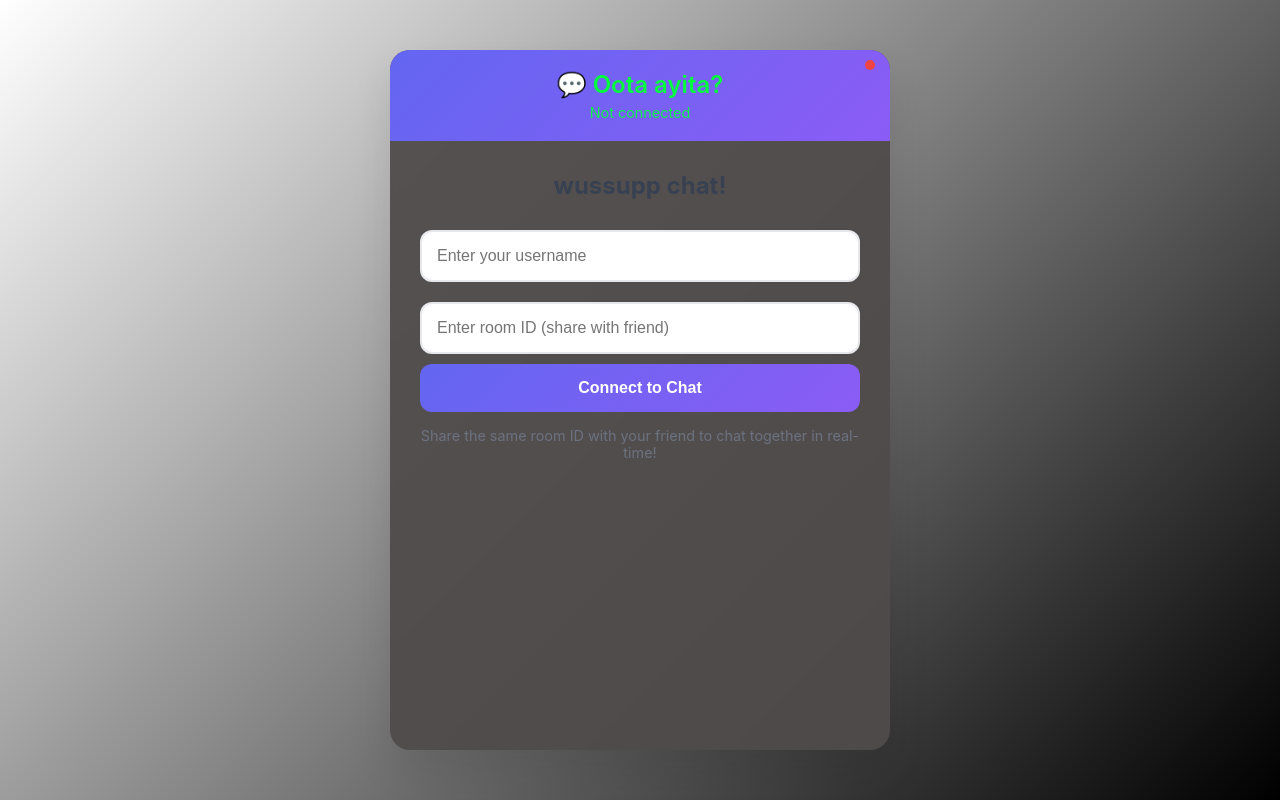
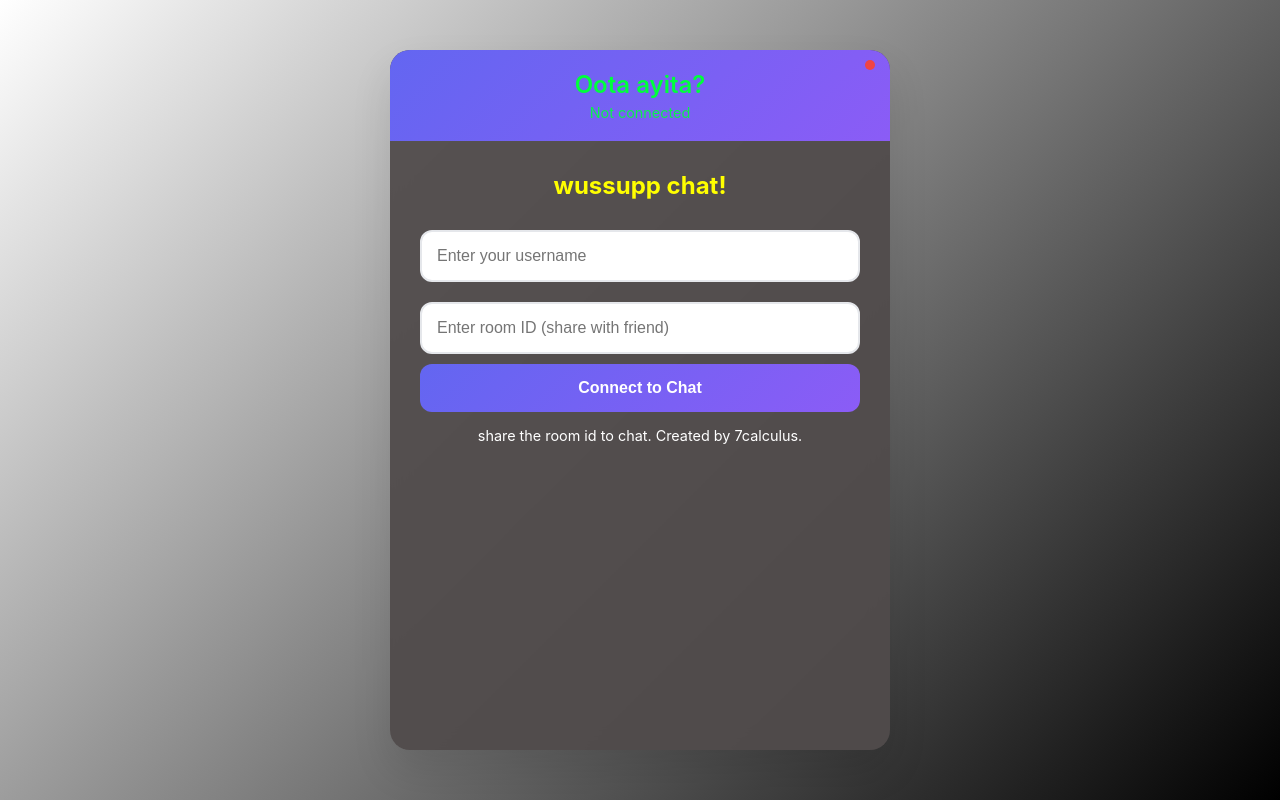
Before and after one commit to 7calculus/chat, a website: page public/index.html in a window 1280 px wide. Drawn offline with nearby package versions, Linux system fonts and the light colour scheme.

Commit message:
color adjustments lol

```diff
--- a/public/index.html
+++ b/public/index.html
@@ -207,7 +207,7 @@
             bottom: 0;
             left: 0;
             right: 0;
-            background: rgba(81, 75, 75, 0.95);
+            background: rgba(0, 255, 255, 0.95);
         }
 
         .typing-dots {
@@ -312,17 +312,17 @@
     <div class="chat-container">
         <div class="chat-header">
             <div class="connection-indicator" id="connectionIndicator"></div>
-            <h1>💬 Oota ayita?</h1>
+            <h1> Oota ayita?</h1>
             <div class="status" id="status">Not connected</div>
         </div>
 
         <div class="connection-setup" id="connectionSetup">
-            <h2 style="margin-bottom: 20px; color: #374151;">wussupp chat!</h2>
+            <h2 style="margin-bottom: 20px; color: #ffff00;">wussupp chat!</h2>
             <input type="text" id="usernameInput" placeholder="Enter your username" maxlength="20">
             <input type="text" id="roomInput" placeholder="Enter room ID (share with friend)" maxlength="50">
             <button onclick="connectToChat()">Connect to Chat</button>
-            <p style="margin-top: 15px; font-size: 0.9rem; color: #6b7280;">
-                Share the same room ID with your friend to chat together in real-time!
+            <p style="margin-top: 15px; font-size: 0.9rem; color: #ffffff;">
+                share the room id to chat. Created by 7calculus.
             </p>
         </div>
 
```
